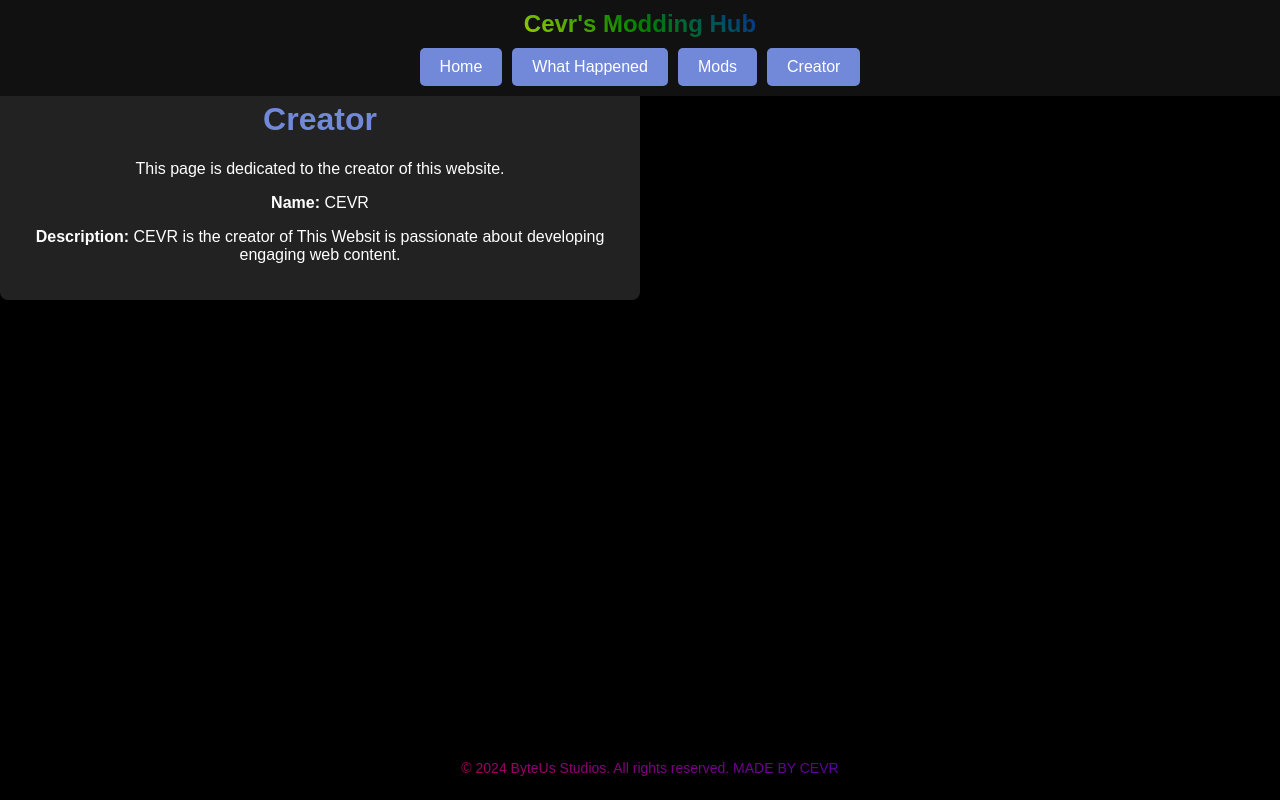
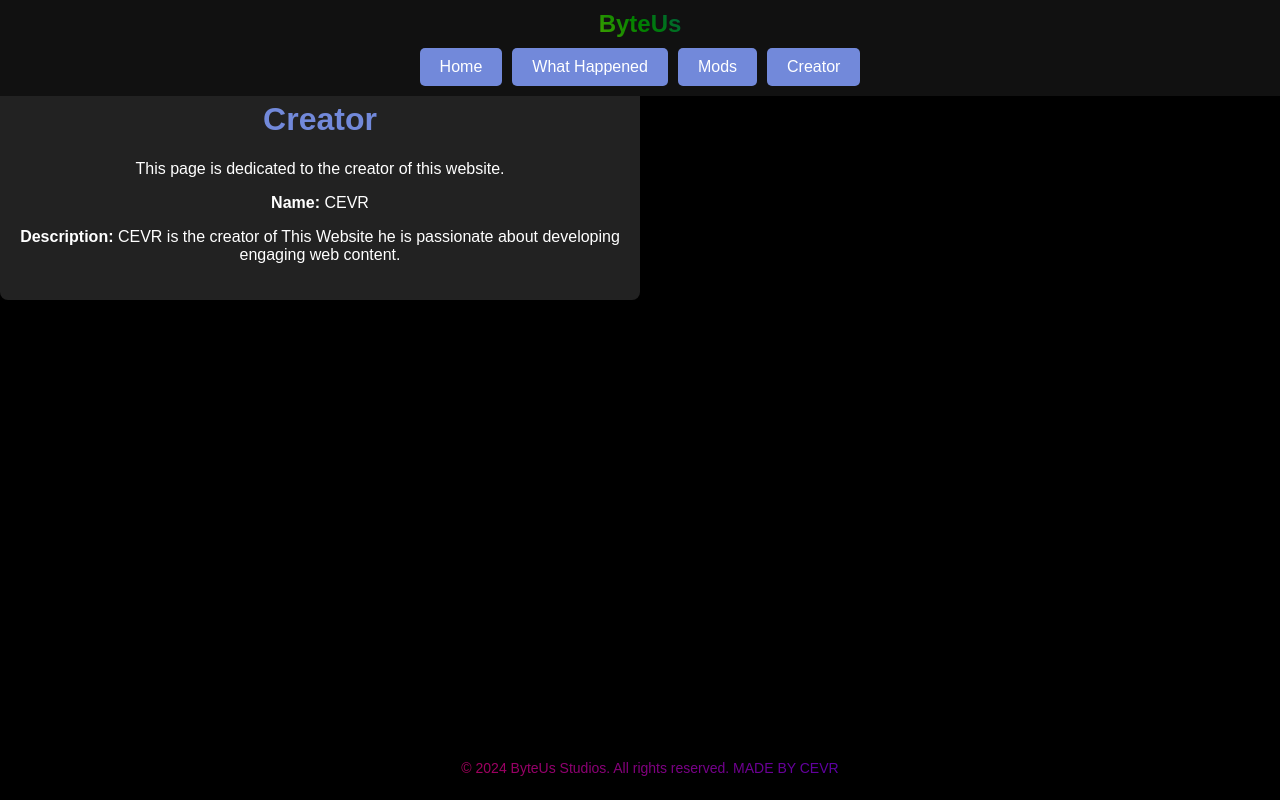
Before and after one commit to Cevroffical/byteus-website, a plain HTML site: page index.html in a window 1280 px wide. Both pictures are taken after a click on the link "Creator". Drawn offline with Linux system fonts and the light colour scheme.

Commit message:
Update index.html

```diff
--- a/index.html
+++ b/index.html
@@ -3,7 +3,7 @@
 <head>
     <meta charset="UTF-8">
     <meta name="viewport" content="width=device-width, initial-scale=1.0">
-    <title>Discord Server</title>
+    <title>ByteUs</title>
     <style>
         body {
             font-family: Arial, sans-serif;
@@ -98,7 +98,7 @@
 </head>
 <body>
     <header>
-        <div class="rgb-text">Cevr's Modding Hub</div>
+        <div class="rgb-text">ByteUs</div>
         <nav class="nav-buttons">
             <a href="#" onclick="showSection('home')">Home</a>
             <a href="#" onclick="showSection('about')">What Happened</a>
@@ -131,7 +131,7 @@
         <h1>Creator</h1>
         <p>This page is dedicated to the creator of this website.</p>
         <p><strong>Name:</strong> CEVR</p>
-        <p><strong>Description:</strong> CEVR is the creator of This Websit is passionate about developing engaging web content.</p>
+        <p><strong>Description:</strong> CEVR is the creator of This Website he is passionate about developing engaging web content.</p>
     </div>
 
     <footer>
```
